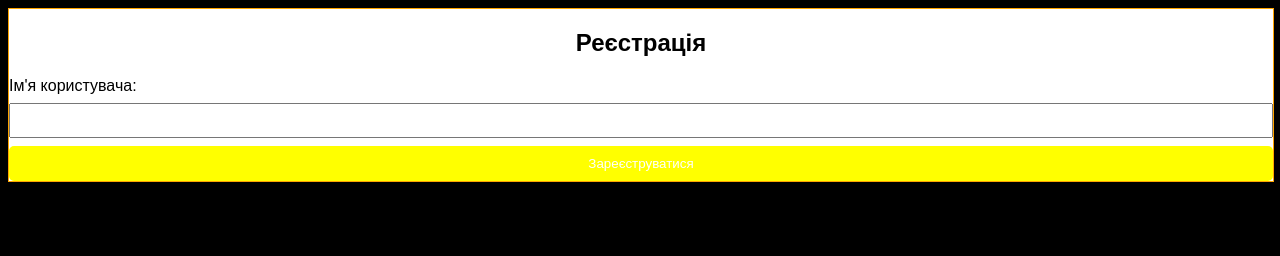
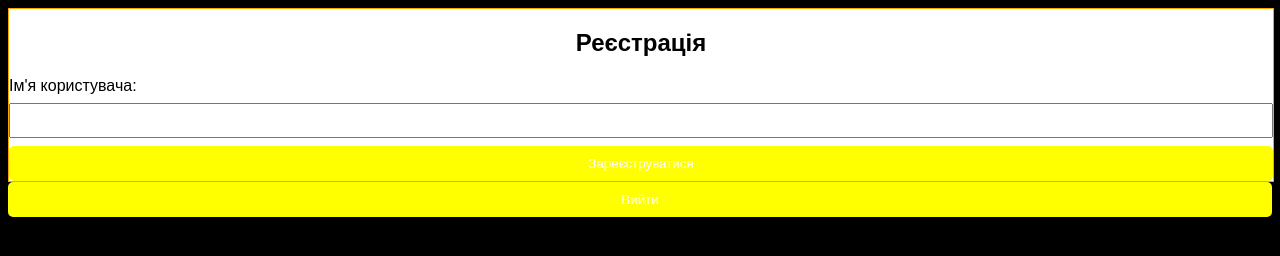
Before and after one commit to sarenis/mapapp, a plain HTML site: page index.html in a window 1280 px wide. Drawn offline with nearby package versions, Linux system fonts and the light colour scheme.

Commit message:
Update index.html

```diff
--- a/index.html
+++ b/index.html
@@ -17,7 +17,7 @@
     <div id="user-info" class="container" style="display:none;">
         <h3>Ласкаво просимо, <span id="display-username"></span>!</h3>
         <p>Досягнуті точки: <span id="points-reached">0</span></p>
-        <button onclick="logout()">Вийти</button>
+        <button class='btn1' onclick="logout()">Вийти</button>
     </div>
     <div id="map" style="display:none; height: 400px;"></div>
     <div id="controls" class="container" style="display:none;">
@@ -27,6 +27,7 @@
         <input type="number" id="max-radius" value="2" step="0.1" min="2">
         <button onclick="generateRandomPoint()">Генерувати</button>
     </div>
+    <button class='btn2'onclick="logout()">Вийти</button>
     <script src="https://unpkg.com/leaflet/dist/leaflet.js"></script>
     <script src="script.js"></script>
 </body>
```
